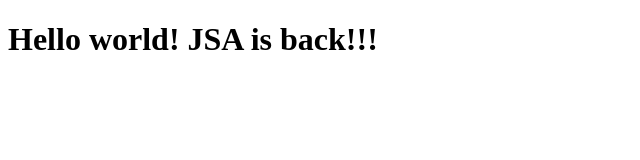
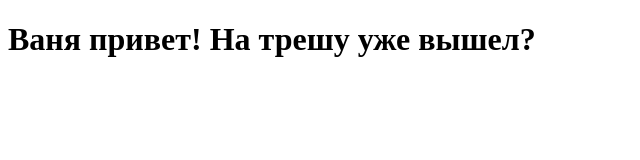
Before and after one commit to Just-Soft-Art/githost-website, a plain HTML site: page index.html in a window 1280 px wide. Shown: the whole page, without its empty margins (0-640 px from the left). Drawn offline with Linux system fonts and the light colour scheme.

Commit message:
Update time check

```diff
--- a/index.html
+++ b/index.html
@@ -6,6 +6,6 @@
     <title>Test Host</title>
 </head>
 <body>
-    <h1>Hello world! JSA is back!!!</h1>
+    <h1>Ваня привет! На трешу уже вышел?</h1>
 </body>
 </html>
```
